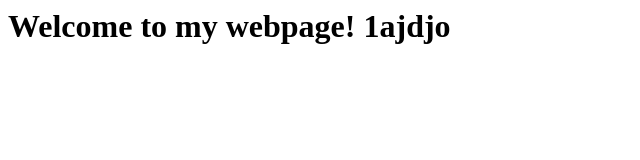
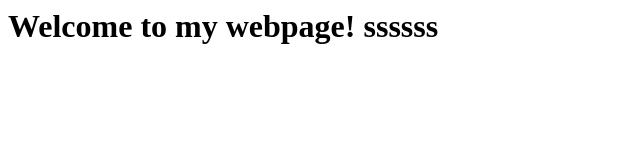
Before and after one commit to elstic/scripts, a plain HTML site: page index.html in a window 1280 px wide. Shown: the full height of the page, 0-640 px from the left. Drawn offline with Linux system fonts and the light colour scheme.

Commit message:
update tags

```diff
--- a/index.html
+++ b/index.html
@@ -6,6 +6,6 @@
   <title>my webpage</title>
 </head>
 <body>
-    <h1>Welcome to my webpage!  1ajdjo</h1>
+    <h1>Welcome to my webpage!  ssssss</h1>
 </body>
 </html>
```
Also changed, not shown: 1 other file.
